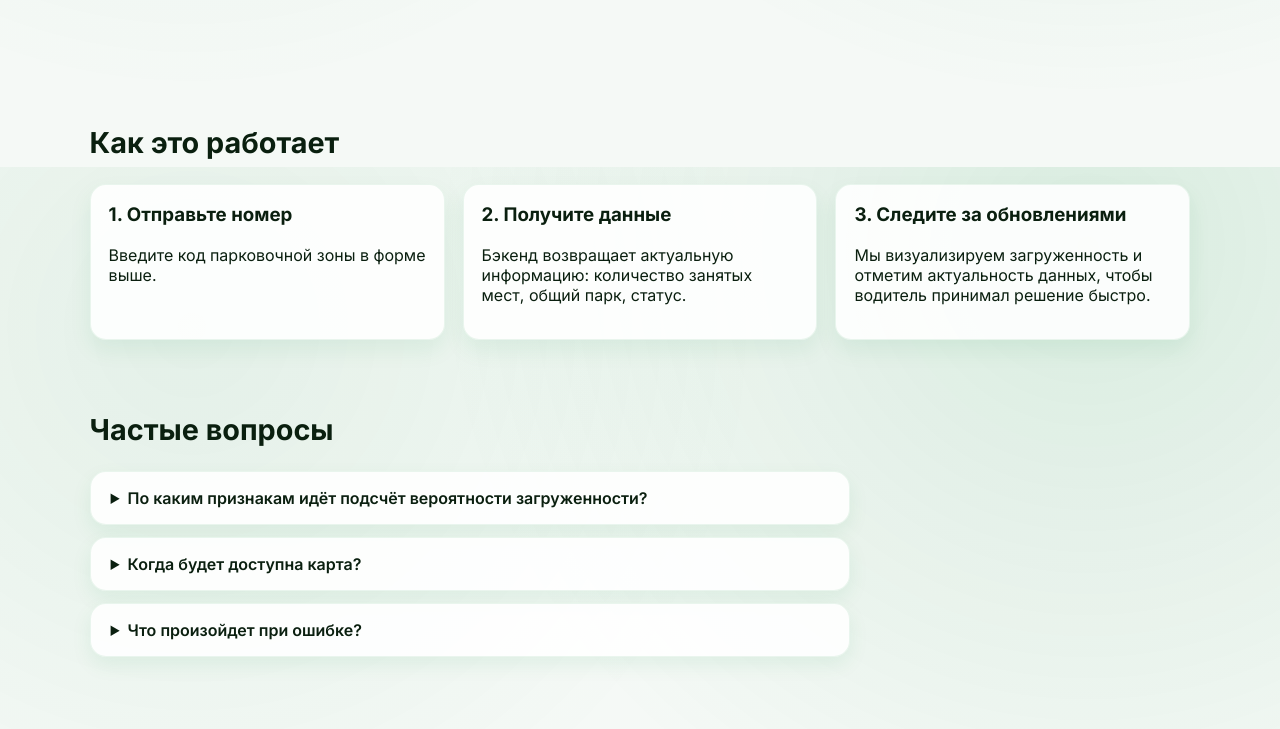
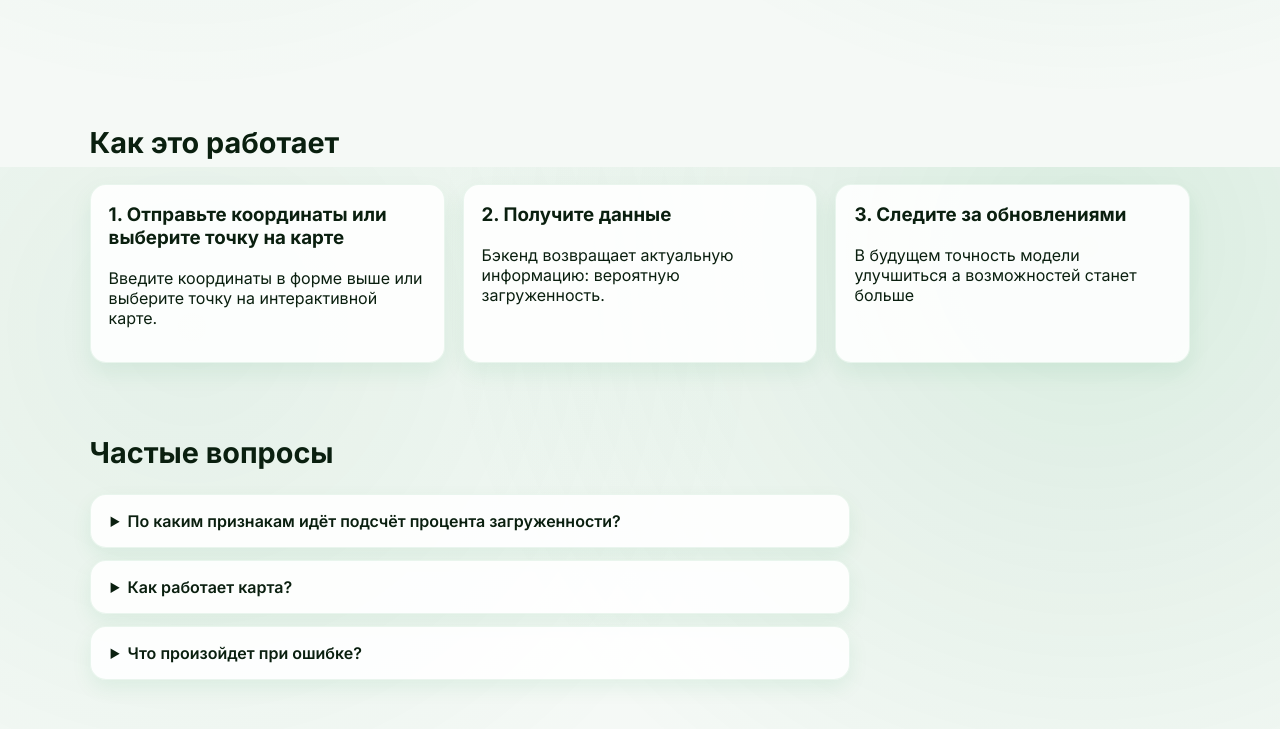
Before and after one commit to emelvv/parking-workload, a plain HTML site: page index.html in a window 1280 px wide. Shown: the part 633-1362 px from the top of the page. Drawn offline with Linux system fonts and the light colour scheme.

Commit message:
change blocks under map

```diff
--- a/index.html
+++ b/index.html
@@ -65,16 +65,16 @@
         <h2 class="info__title">Как это работает</h2>
         <div class="info__grid">
           <article class="info__card">
-            <h3>1. Отправьте номер</h3>
-            <p>Введите код парковочной зоны в форме выше.</p>
+            <h3>1. Отправьте координаты или выберите точку на карте</h3>
+            <p>Введите координаты в форме выше или выберите точку на интерактивной карте.</p>
           </article>
           <article class="info__card">
             <h3>2. Получите данные</h3>
-            <p>Бэкенд возвращает актуальную информацию: количество занятых мест, общий парк, статус.</p>
+            <p>Бэкенд возвращает актуальную информацию: вероятную загруженность.</p>
           </article>
           <article class="info__card">
             <h3>3. Следите за обновлениями</h3>
-            <p>Мы визуализируем загруженность и отметим актуальность данных, чтобы водитель принимал решение быстро.</p>
+            <p>В будущем точность модели улучшиться а возможностей станет больше</p>
           </article>
         </div>
       </section>
@@ -82,12 +82,12 @@
       <section class="faq" id="faq">
         <h2 class="faq__title">Частые вопросы</h2>
         <details class="faq__item">
-          <summary>По каким признакам идёт подсчёт вероятности загруженности?</summary>
-          <p>Минимально — процент загруженности либо число занятых и свободных мест. Опционально дата обновления и статус (свободно/плотно/переполнено).</p>
+          <summary>По каким признакам идёт подсчёт процента загруженности?</summary>
+          <p>Минимально — время, количество всего мест на парковке, расстояние до центра и стоимость.</p>
         </details>
         <details class="faq__item">
-          <summary>Когда будет доступна карта?</summary>
-          <p>Следите за обновлениями — виджет появится автоматически, как только будет готов.</p>
+          <summary>Как работает карта?</summary>
+          <p>Мы используем интерактивную карту для выбора точки.</p>
         </details>
         <details class="faq__item">
           <summary>Что произойдет при ошибке?</summary>
```
